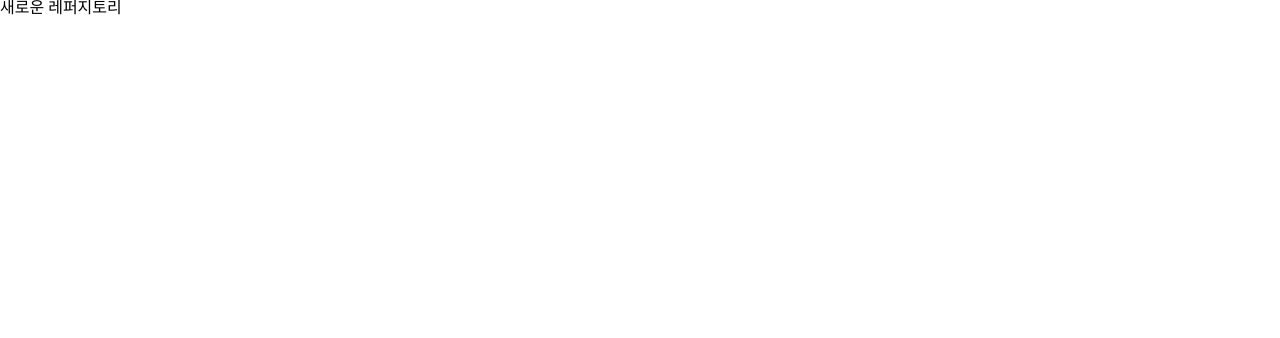
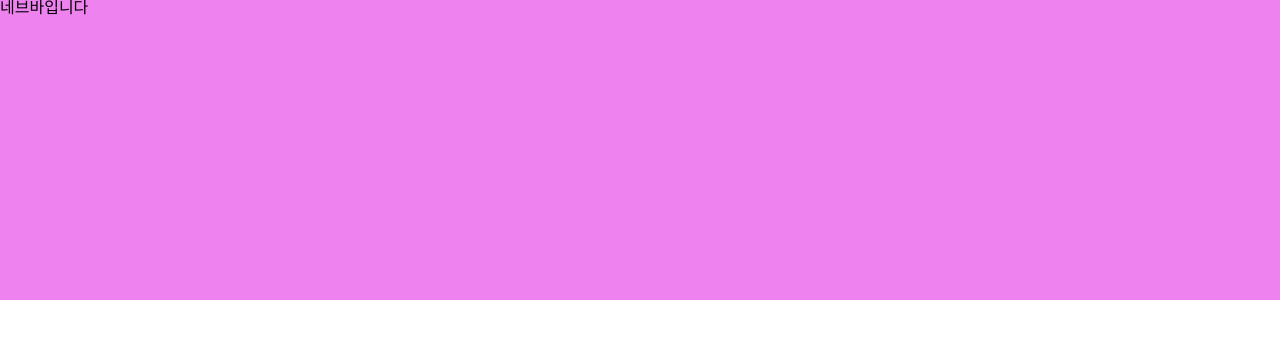
Before and after one commit to rahee-k-it/u-react-band, a React (Create React App) app: page / in a window 1280 px wide. Shown: the top 338 px of the page. Built offline with nearby package versions, Linux system fonts and the light colour scheme.

Commit message:
실험용 네브바 구현

```diff
--- a/src/App.js
+++ b/src/App.js
@@ -1,13 +1,17 @@
 import * as React from 'react';
 import { Reset } from 'styled-reset';
+import styled from 'styled-components';
+
+const NavBar = styled.div`
+  height: 300px;
+  background-color: violet;
+`;
 
 function App() {
   return (
     <>
       <Reset />
-      <div className='App'>
-        <h1>새로운 레퍼지토리</h1>
-      </div>
+      <NavBar>네브바입니다</NavBar>
     </>
   );
 }
```
